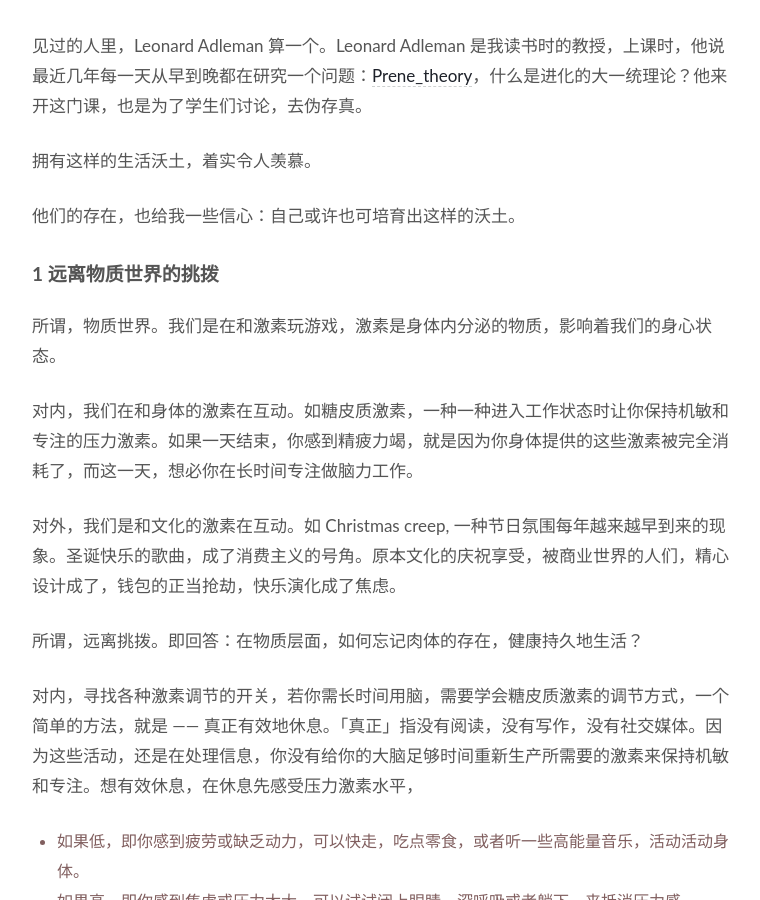
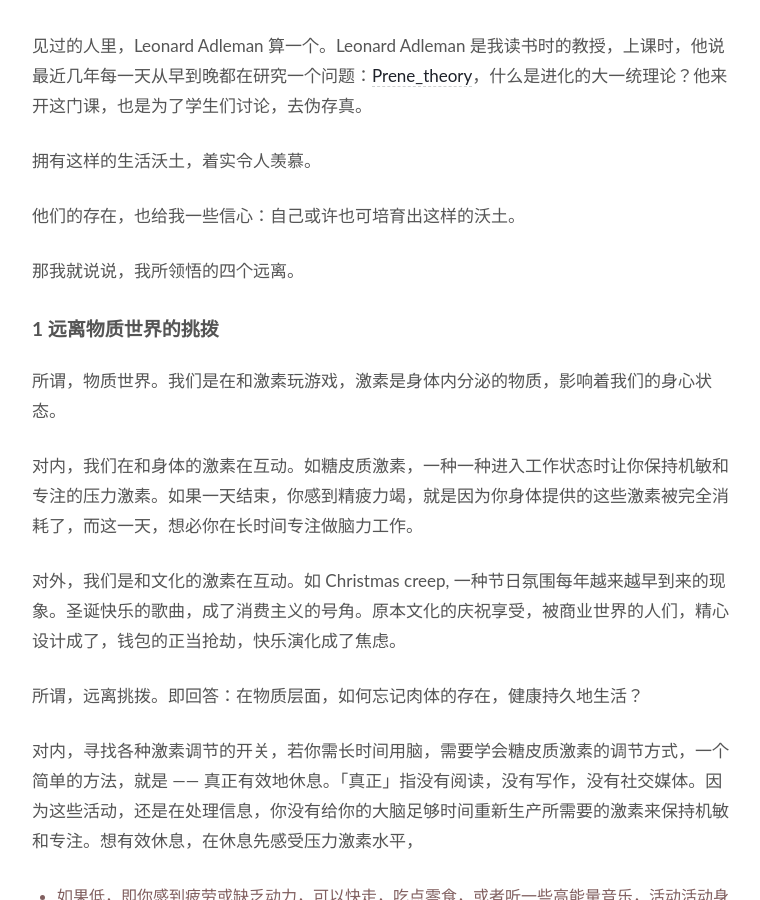
Before and after one commit to WillWang-X/willwang-x.github.io, a Jekyll site: the page built from _posts/blogs/2022-12-31-horse-manure-and-fertile-soil.md, in a window 1280 px wide and 900 px high, scrolled down 1499 px. Shown: the whole window, without its empty margins (258-1018 px from the left). Built offline with Jekyll 4.4.1, drawn with Linux system fonts in a browser that asks for light colours.

Commit message:
Answer to Year-in-review_Question on soil

```diff
--- a/_posts/blogs/2022-12-31-horse-manure-and-fertile-soil.md
+++ b/_posts/blogs/2022-12-31-horse-manure-and-fertile-soil.md
@@ -55,6 +55,8 @@ published: true
 拥有这样的生活沃土，着实令人羡慕。
 
 他们的存在，也给我一些信心：自己或许也可培育出这样的沃土。
+
+那我就说说，我所领悟的四个远离。
 
 ## 1 远离物质世界的挑拨
 
```
